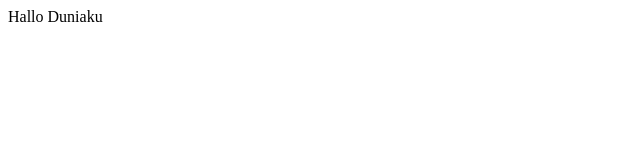
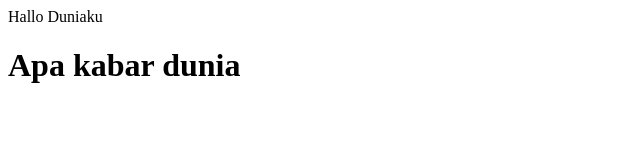
Before and after one commit to AbdulRosyid-dev/Tes-Git, a plain HTML site: page index.html in a window 1280 px wide. Shown: the whole page, without its empty margins (0-640 px from the left). Drawn offline with Linux system fonts and the light colour scheme.

Commit message:
feat: header

```diff
--- a/index.html
+++ b/index.html
@@ -7,5 +7,6 @@
   </head>
   <body>
     Hallo Duniaku
+    <h1>Apa kabar dunia</h1>
   </body>
 </html>
```
